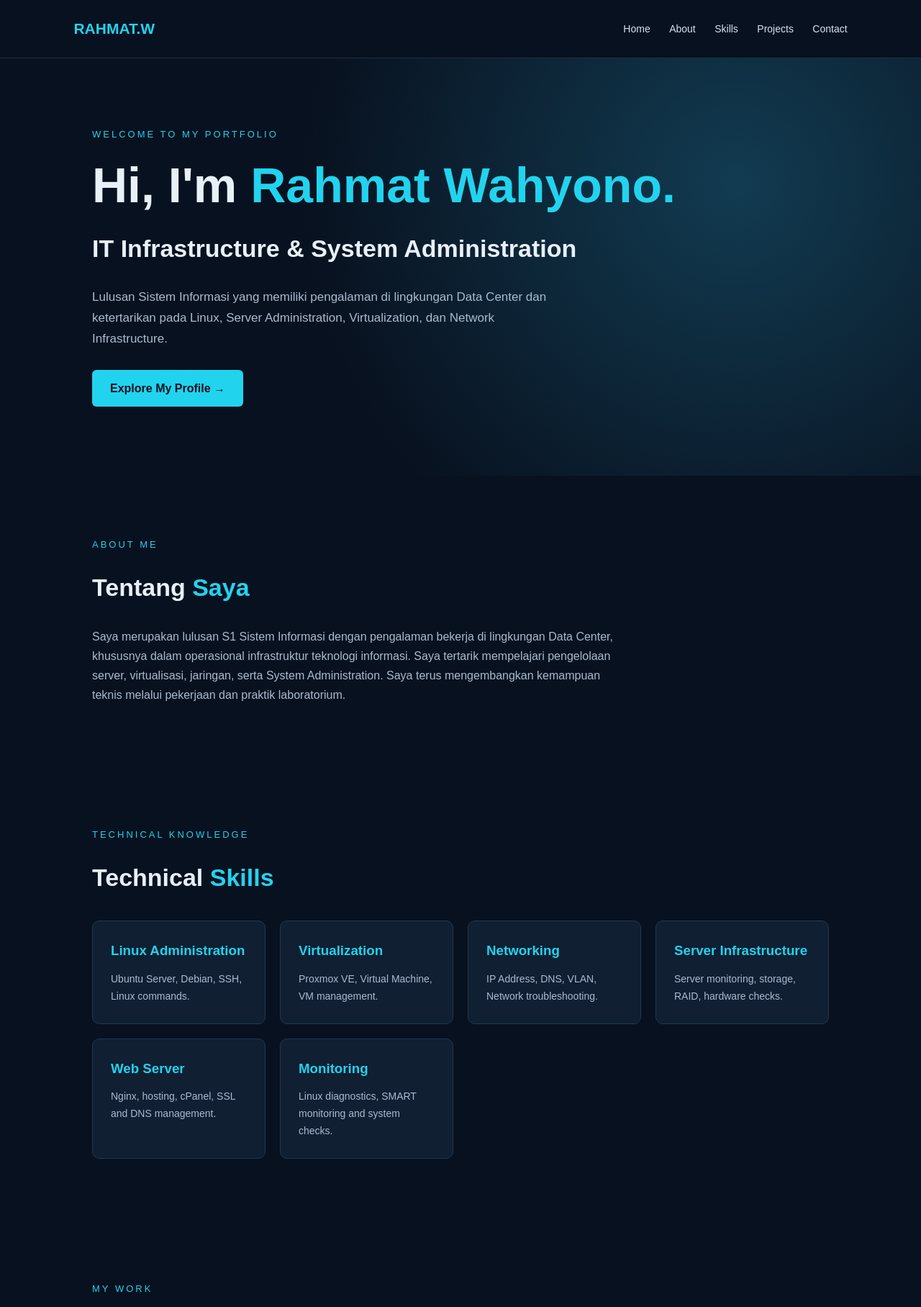
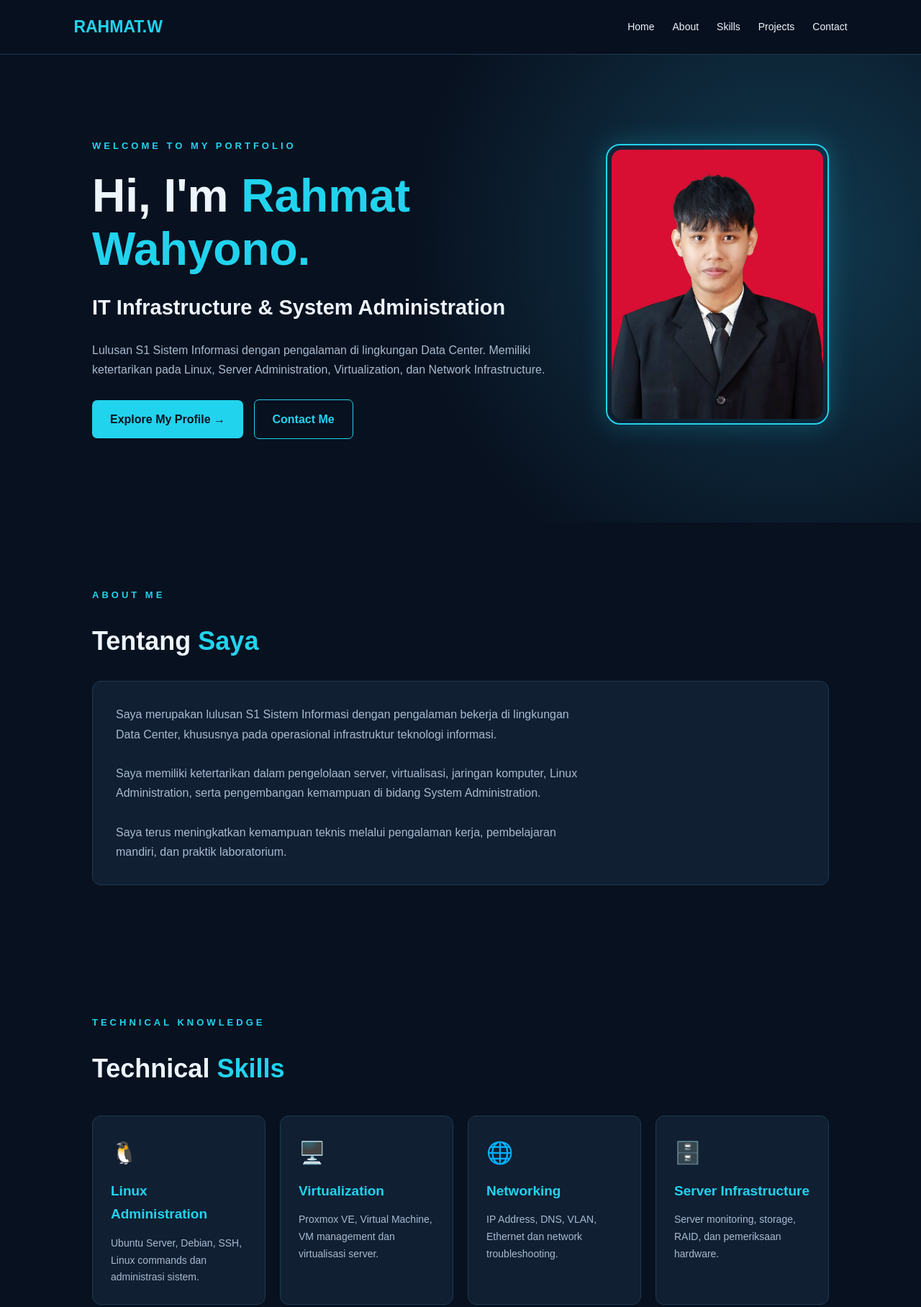
Before and after one commit to rahmatwahyono2002-sketch/rahmatwahyono2002-sketch.github.io, a plain HTML site: page index.html in a window 1280 px wide. Shown: the top 1816 px of the page at 72% size. Drawn offline with Linux system fonts and the light colour scheme.

Commit message:
Update index.html

```diff
--- a/index.html
+++ b/index.html
@@ -4,8 +4,10 @@
 <head>
   <meta charset="UTF-8">
   <meta name="viewport" content="width=device-width, initial-scale=1.0">
-  <meta name="description" content="Portfolio Rahmat Wahyono - IT Infrastructure and System Administration">
-  <title>Rahmat Wahyono | IT Infrastructure</title>
+
+  <meta name="description" content="Portfolio Rahmat Wahyono - IT Infrastructure, Data Center and System Administration">
+
+  <title>Rahmat Wahyono | IT Infrastructure Engineer</title>
 
   <style>
     * {
@@ -15,127 +17,207 @@
       scroll-behavior: smooth;
     }
 
+    :root {
+      --bg: #08111f;
+      --card: #101f32;
+      --cyan: #22d3ee;
+      --white: #edf5ff;
+      --muted: #a9bbd0;
+      --border: #203950;
+    }
+
     body {
       font-family: Arial, sans-serif;
-      background: #08111f;
-      color: #e8f0fa;
+      background: var(--bg);
+      color: var(--white);
       line-height: 1.7;
     }
 
+    a {
+      text-decoration: none;
+    }
+
     header {
-      padding: 22px 8%;
+      position: sticky;
+      top: 0;
+      z-index: 100;
+      padding: 18px 8%;
+      background: rgba(8, 17, 31, 0.96);
+      border-bottom: 1px solid var(--border);
       display: flex;
       justify-content: space-between;
       align-items: center;
-      border-bottom: 1px solid #1d3047;
-      position: sticky;
-      top: 0;
-      background: #08111f;
-      z-index: 10;
     }
 
     .logo {
-      color: #22d3ee;
-      font-size: 21px;
+      color: var(--cyan);
+      font-size: 23px;
       font-weight: bold;
     }
 
+    nav {
+      display: flex;
+      gap: 25px;
+    }
+
     nav a {
-      color: #d5e2f0;
-      text-decoration: none;
-      margin-left: 22px;
+      color: var(--white);
       font-size: 14px;
+      transition: 0.3s;
     }
 
     nav a:hover {
-      color: #22d3ee;
+      color: var(--cyan);
     }
 
     section {
-      padding: 85px 10%;
+      padding: 90px 10%;
+      scroll-margin-top: 75px;
     }
 
     .hero {
-      min-height: 580px;
+      min-height: 650px;
       display: flex;
-      flex-direction: column;
-      justify-content: center;
-      background: radial-gradient(circle at 80% 30%, #123b51, #08111f 55%);
+      align-items: center;
+      justify-content: space-between;
+      gap: 55px;
+      background:
+        radial-gradient(circle at 85% 40%, #123b51, transparent 45%),
+        var(--bg);
+    }
+
+    .hero-content {
+      flex: 1;
+      animation: fadeUp 1s ease;
     }
 
     .tag {
-      color: #22d3ee;
-      letter-spacing: 3px;
+      color: var(--cyan);
+      letter-spacing: 4px;
       font-size: 13px;
-      margin-bottom: 20px;
+      font-weight: bold;
+      margin-bottom: 22px;
     }
 
     h1 {
-      font-size: clamp(38px, 7vw, 68px);
+      font-size: clamp(38px, 5vw, 65px);
       line-height: 1.15;
       margin-bottom: 20px;
     }
 
     h1 span, h2 span {
-      color: #22d3ee;
+      color: var(--cyan);
     }
 
-    .hero p {
+    .hero h2 {
+      font-size: clamp(20px, 2.5vw, 29px);
+      margin-bottom: 20px;
+    }
+
+    .hero p, .description {
+      color: var(--muted);
       max-width: 650px;
-      color: #a9bbd0;
-      font-size: 17px;
+      font-size: 16px;
+    }
+
+    .profile-frame {
+      flex: 0 0 310px;
+      width: 310px;
+      height: 390px;
+      padding: 6px;
+      border: 2px solid var(--cyan);
+      border-radius: 20px;
+      box-shadow: 0 0 35px rgba(34, 211, 238, 0.25);
+      overflow: hidden;
+      animation: float 4s ease-in-out infinite;
+    }
+
+    .profile-frame img {
+      width: 100%;
+      height: 100%;
+      object-fit: cover;
+      object-position: center top;
+      border-radius: 14px;
+      display: block;
     }
 
     .btn {
       display: inline-block;
       margin-top: 28px;
-      padding: 12px 25px;
-      background: #22d3ee;
+      padding: 13px 25px;
+      background: var(--cyan);
       color: #08111f;
-      border-radius: 6px;
-      text-decoration: none;
+      border-radius: 7px;
       font-weight: bold;
-      width: fit-content;
+      transition: 0.3s;
     }
 
-    h2 {
-      font-size: 34px;
+    .btn:hover {
+      transform: translateY(-4px);
+      box-shadow: 0 0 20px rgba(34, 211, 238, 0.4);
+    }
+
+    .btn-outline {
+      margin-left: 10px;
+      background: transparent;
+      color: var(--cyan);
+      border: 1px solid var(--cyan);
+    }
+
+    h2.section-title {
+      font-size: 36px;
       margin-bottom: 25px;
     }
 
-    .description {
-      color: #a9bbd0;
-      max-width: 750px;
+    .about-box {
+      background: var(--card);
+      border: 1px solid var(--border);
+      border-radius: 12px;
+      padding: 32px;
     }
 
     .skills, .projects {
       display: grid;
-      grid-template-columns: repeat(auto-fit, minmax(210px, 1fr));
+      grid-template-columns: repeat(auto-fit, minmax(220px, 1fr));
       gap: 20px;
-      margin-top: 30px;
+      margin-top: 35px;
     }
 
     .card {
-      background: #101f32;
-      border: 1px solid #203950;
+      background: var(--card);
+      border: 1px solid var(--border);
+      border-radius: 12px;
       padding: 25px;
-      border-radius: 10px;
       transition: 0.3s;
     }
 
     .card:hover {
-      border-color: #22d3ee;
-      transform: translateY(-5px);
+      transform: translateY(-7px);
+      border-color: var(--cyan);
+      box-shadow: 0 10px 30px rgba(0,0,0,0.2);
+    }
+
+    .card .icon {
+      font-size: 30px;
+      margin-bottom: 12px;
     }
 
     .card h3 {
-      color: #22d3ee;
+      color: var(--cyan);
       margin-bottom: 12px;
+      font-size: 19px;
     }
 
     .card p {
-      color: #a9bbd0;
+      color: var(--muted);
       font-size: 14px;
+    }
+
+    .project-label {
+      display: inline-block;
+      color: var(--cyan);
+      font-size: 12px;
+      margin-bottom: 12px;
     }
 
     .contact {
@@ -143,23 +225,49 @@
       background: #0d1b2c;
     }
 
+    .contact .description {
+      margin: auto;
+    }
+
     footer {
       text-align: center;
       padding: 25px;
-      color: #8296ad;
-      border-top: 1px solid #203950;
+      border-top: 1px solid var(--border);
+      color: var(--muted);
       font-size: 13px;
     }
 
-    @media(max-width: 650px) {
+    @keyframes fadeUp {
+      from {
+        opacity: 0;
+        transform: translateY(25px);
+      }
+      to {
+        opacity: 1;
+        transform: translateY(0);
+      }
+    }
+
+    @keyframes float {
+      0%, 100% {
+        transform: translateY(0);
+      }
+      50% {
+        transform: translateY(-12px);
+      }
+    }
+
+    @media(max-width: 800px) {
       header {
+        padding: 16px 5%;
         flex-direction: column;
         gap: 12px;
       }
 
-      nav a {
-        margin: 0 7px;
-        font-size: 12px;
+      nav {
+        gap: 15px;
+        flex-wrap: wrap;
+        justify-content: center;
       }
 
       section {
@@ -167,7 +275,35 @@
       }
 
       .hero {
-        min-height: 500px;
+        flex-direction: column-reverse;
+        text-align: center;
+        gap: 35px;
+      }
+
+      .profile-frame {
+        flex: none;
+        width: 240px;
+        height: 300px;
+      }
+
+      .hero p {
+        margin: auto;
+      }
+
+      .hero h1 {
+        font-size: 40px;
+      }
+
+      .btn-outline {
+        margin-left: 0;
+      }
+    }
+
+    @media(prefers-reduced-motion: reduce) {
+      *, *::before, *::after {
+        scroll-behavior: auto !important;
+        animation: none !important;
+        transition: none !important;
       }
     }
   </style>
@@ -175,8 +311,10 @@
 
 <body>
 
+  <!-- NAVIGATION -->
   <header>
     <div class="logo">RAHMAT.W</div>
+
     <nav>
       <a href="#home">Home</a>
       <a href="#about">About</a>
@@ -186,105 +324,184 @@
     </nav>
   </header>
 
+  <!-- HOME -->
   <section class="hero" id="home">
+
+    <div class="hero-content">
       <div class="tag">WELCOME TO MY PORTFOLIO</div>
-    <h1>Hi, I'm <span>Rahmat Wahyono.</span></h1>
+
+      <h1>
+        Hi, I'm <span>Rahmat Wahyono.</span>
+      </h1>
+
       <h2>IT Infrastructure & System Administration</h2>
+
       <p>
-      Lulusan Sistem Informasi yang memiliki pengalaman
-      di lingkungan Data Center dan ketertarikan pada
-      Linux, Server Administration, Virtualization,
+        Lulusan S1 Sistem Informasi dengan pengalaman
+        di lingkungan Data Center. Memiliki ketertarikan
+        pada Linux, Server Administration, Virtualization,
         dan Network Infrastructure.
       </p>
+
       <a href="#about" class="btn">Explore My Profile →</a>
+      <a href="#contact" class="btn btn-outline">Contact Me</a>
+    </div>
+
+    <div class="profile-frame">
+      <img
+        src="WhatsApp Image 2026-11-04 at 12.56.48.jpeg"
+        alt="Foto profil Rahmat Wahyono"
+      >
+    </div>
+
   </section>
 
+  <!-- ABOUT -->
   <section id="about">
     <div class="tag">ABOUT ME</div>
-    <h2>Tentang <span>Saya</span></h2>
+    <h2 class="section-title">Tentang <span>Saya</span></h2>
+
+    <div class="about-box">
       <p class="description">
         Saya merupakan lulusan S1 Sistem Informasi dengan
         pengalaman bekerja di lingkungan Data Center,
-      khususnya dalam operasional infrastruktur teknologi
-      informasi. Saya tertarik mempelajari pengelolaan
-      server, virtualisasi, jaringan, serta System
-      Administration. Saya terus mengembangkan kemampuan
-      teknis melalui pekerjaan dan praktik laboratorium.
+        khususnya pada operasional infrastruktur teknologi
+        informasi.
+
+        <br><br>
+
+        Saya memiliki ketertarikan dalam pengelolaan server,
+        virtualisasi, jaringan komputer, Linux Administration,
+        serta pengembangan kemampuan di bidang System
+        Administration.
+
+        <br><br>
+
+        Saya terus meningkatkan kemampuan teknis melalui
+        pengalaman kerja, pembelajaran mandiri, dan praktik
+        laboratorium.
       </p>
+    </div>
   </section>
 
+  <!-- SKILLS -->
   <section id="skills">
     <div class="tag">TECHNICAL KNOWLEDGE</div>
-    <h2>Technical <span>Skills</span></h2>
+    <h2 class="section-title">Technical <span>Skills</span></h2>
 
     <div class="skills">
+
       <div class="card">
+        <div class="icon">🐧</div>
         <h3>Linux Administration</h3>
-        <p>Ubuntu Server, Debian, SSH, Linux commands.</p>
+        <p>Ubuntu Server, Debian, SSH, Linux commands
+        dan administrasi sistem.</p>
       </div>
 
       <div class="card">
+        <div class="icon">🖥️</div>
         <h3>Virtualization</h3>
-        <p>Proxmox VE, Virtual Machine, VM management.</p>
+        <p>Proxmox VE, Virtual Machine, VM management
+        dan virtualisasi server.</p>
       </div>
 
       <div class="card">
+        <div class="icon">🌐</div>
         <h3>Networking</h3>
-        <p>IP Address, DNS, VLAN, Network troubleshooting.</p>
+        <p>IP Address, DNS, VLAN, Ethernet
+        dan network troubleshooting.</p>
       </div>
 
       <div class="card">
+        <div class="icon">🗄️</div>
         <h3>Server Infrastructure</h3>
-        <p>Server monitoring, storage, RAID, hardware checks.</p>
+        <p>Server monitoring, storage, RAID,
+        dan pemeriksaan hardware.</p>
       </div>
 
       <div class="card">
+        <div class="icon">⚙️</div>
         <h3>Web Server</h3>
-        <p>Nginx, hosting, cPanel, SSL and DNS management.</p>
+        <p>Nginx, hosting, cPanel, SSL
+        dan DNS management.</p>
       </div>
 
       <div class="card">
-        <h3>Monitoring</h3>
-        <p>Linux diagnostics, SMART monitoring and system checks.</p>
+        <div class="icon">📊</div>
+        <h3>System Monitoring</h3>
+        <p>Linux diagnostics, SMART monitoring
+        dan system health checks.</p>
       </div>
+
     </div>
   </section>
 
+  <!-- PROJECTS -->
   <section id="projects">
-    <div class="tag">MY WORK</div>
-    <h2>Projects & <span>Practice</span></h2>
+    <div class="tag">MY WORK & PRACTICE</div>
+    <h2 class="section-title">Projects & <span>Experience</span></h2>
 
     <div class="projects">
+
       <div class="card">
+        <span class="project-label">VIRTUALIZATION</span>
         <h3>Proxmox Virtualization Lab</h3>
-        <p>Praktik pembuatan dan pengelolaan Virtual Machine
-        menggunakan Proxmox VE.</p>
+        <p>
+          Praktik pembuatan dan pengelolaan Virtual Machine
+          menggunakan Proxmox VE.
+        </p>
       </div>
 
       <div class="card">
+        <span class="project-label">SYSTEM ADMINISTRATION</span>
         <h3>Linux Server Administration</h3>
-        <p>Praktik administrasi Ubuntu Server, Debian,
-        SSH dan konfigurasi layanan server.</p>
+        <p>
+          Praktik administrasi Ubuntu Server, Debian,
+          SSH dan konfigurasi layanan server.
+        </p>
       </div>
 
       <div class="card">
+        <span class="project-label">WEB INFRASTRUCTURE</span>
         <h3>Web Server Deployment</h3>
-        <p>Praktik instalasi Nginx, hosting website,
-        dan konfigurasi layanan web.</p>
+        <p>
+          Praktik instalasi Nginx, hosting website,
+          dan konfigurasi layanan web.
+        </p>
       </div>
+
+      <div class="card">
+        <span class="project-label">DATA CENTER</span>
+        <h3>Data Center Operations</h3>
+        <p>
+          Pengalaman dalam operasional infrastruktur
+          Data Center dan pemeriksaan kondisi server.
+        </p>
+      </div>
+
     </div>
   </section>
 
+  <!-- CONTACT -->
   <section class="contact" id="contact">
     <div class="tag">GET IN TOUCH</div>
-    <h2>Mari <span>Terhubung</span></h2>
-    <p class="description" style="margin:auto">
+
+    <h2 class="section-title">
+      Mari <span>Terhubung</span>
+    </h2>
+
+    <p class="description">
       Terbuka untuk kesempatan kerja, kolaborasi,
-      dan pengembangan di bidang IT Infrastructure.
+      dan pengembangan karier di bidang IT Infrastructure
+      dan System Administration.
     </p>
-    <a href="mailto:EMAIL-KAMU" class="btn">Email Me</a>
+
+    <a href="mailto:EMAIL-KAMU" class="btn">
+      ✉ Email Me
+    </a>
   </section>
 
+  <!-- FOOTER -->
   <footer>
     © 2026 Rahmat Wahyono | IT Infrastructure Portfolio
   </footer>
```
Lines whose indentation alone changed are shown as unchanged.
